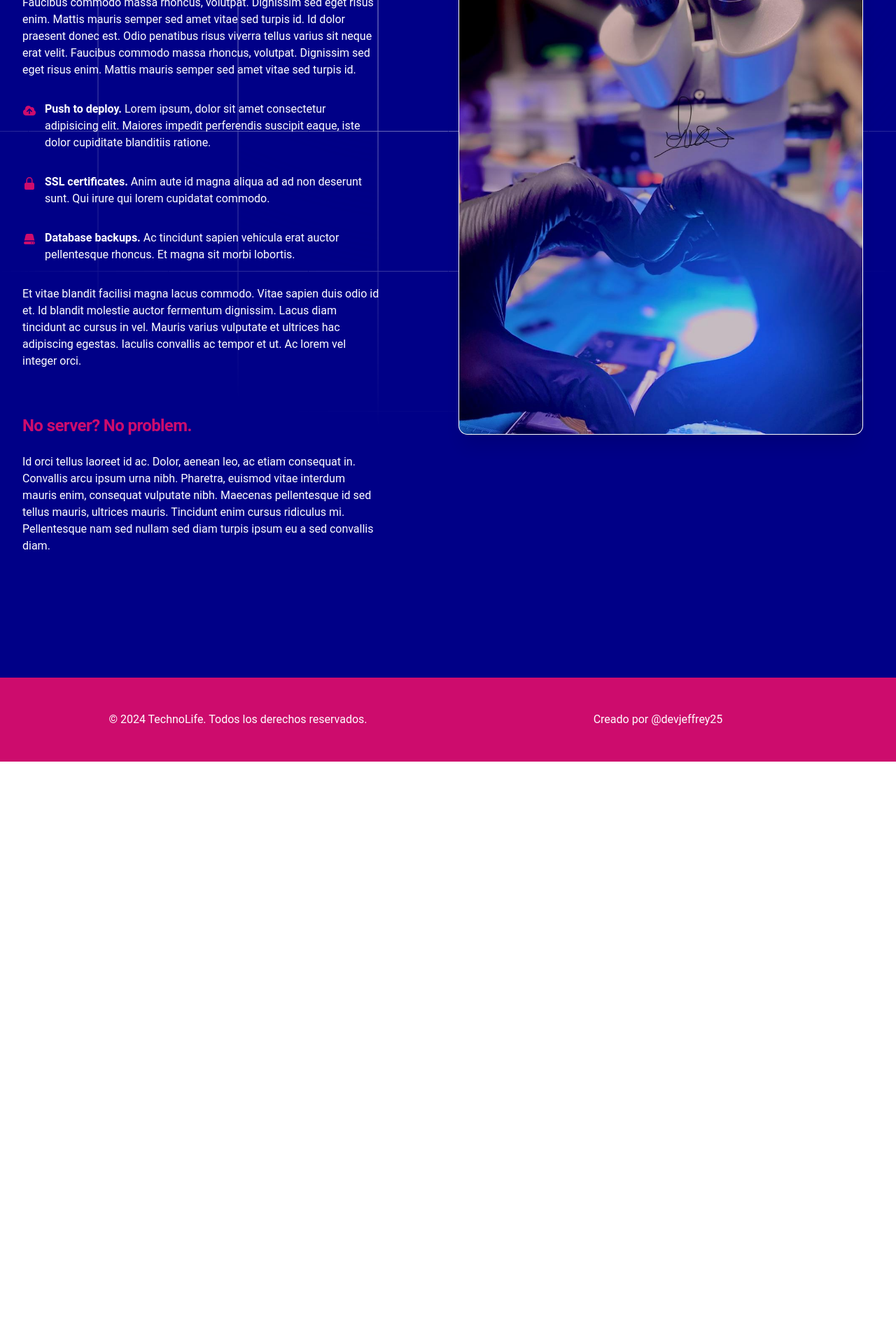
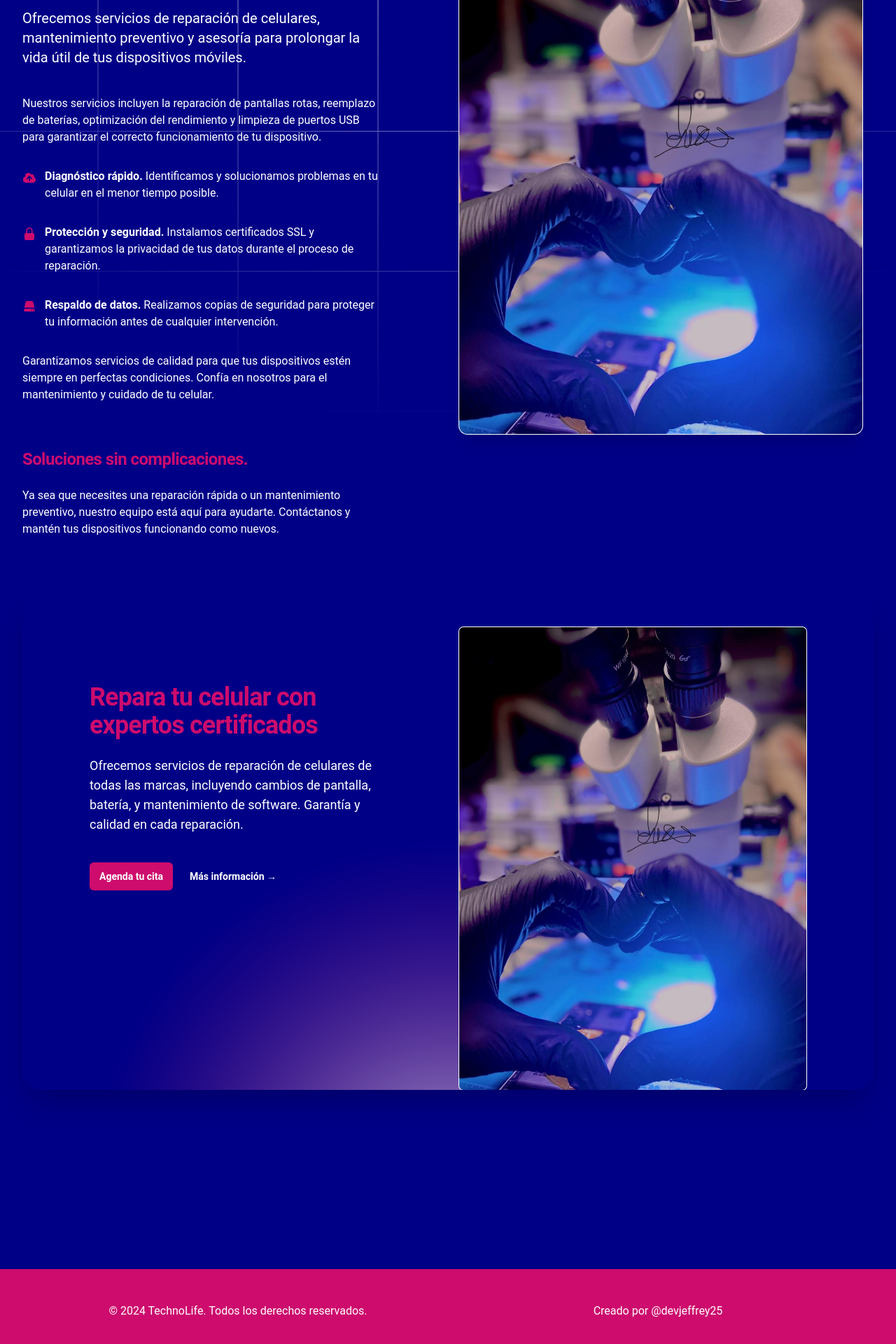
Before and after one commit to MADDOG25/technolife, a React (Vite) app: page /servicios in a window 1280 px wide. Shown: the part 412-2332 px from the top of the page at 70% size. Before the commit the page ends 1500 px from the top, so only its background shows below. Built offline with nearby package versions, Linux system fonts and the light colour scheme.

Commit message:
add CallToAction component and modified text with SEO

```diff
--- a/src/components/Blog.jsx
+++ b/src/components/Blog.jsx
@@ -1,13 +1,13 @@
 const posts = [
   {
     id: 1,
-    title: "Boost your conversion rate",
-    href: "#",
+    title: "Cómo reparar la pantalla rota de tu celular paso a paso.",
+    href: "#", //Mejorar
     description:
       "Illo sint voluptas. Error voluptates culpa eligendi. Hic vel totam vitae illo. Non aliquid explicabo necessitatibus unde. Sed exercitationem placeat consectetur nulla deserunt vel. Iusto corrupti dicta.",
     date: "Mar 16, 2020",
     datetime: "2020-03-16",
-    category: { title: "Marketing", href: "#" },
+    category: { title: "Reparación de Celulares", href: "#" }, //Mejorar links
     author: {
       name: "Michael Foster",
       role: "Co-Founder / CTO",
@@ -18,13 +18,14 @@ const posts = [
   },
   {
     id: 2,
-    title: "Boost your conversion rate",
+    title:
+      "5 consejos para extender la vida útil de la batería de tu smartphone.",
     href: "#",
     description:
       "Illo sint voluptas. Error voluptates culpa eligendi. Hic vel totam vitae illo. Non aliquid explicabo necessitatibus unde. Sed exercitationem placeat consectetur nulla deserunt vel. Iusto corrupti dicta.",
     date: "Mar 16, 2020",
     datetime: "2020-03-16",
-    category: { title: "Marketing", href: "#" },
+    category: { title: "Cuidado de Smartphones", href: "#" },
     author: {
       name: "Michael Foster",
       role: "Co-Founder / CTO",
@@ -35,13 +36,13 @@ const posts = [
   },
   {
     id: 3,
-    title: "Boost your conversion rate",
+    title: "Errores comunes en el mantenimiento de celulares y cómo evitarlos.",
     href: "#",
     description:
-      "Illo sint voluptas. Error voluptates culpa eligendi. Hic vel totam vitae illo. Non aliquid explicabo necessitatibus unde. Sed exercitationem placeat consectetur nulla deserunt vel. Iusto corrupti dicta.",
+      "Descubre las mejores prácticas para mantener tu celular como nuevo, desde el cambio de batería hasta la limpieza de puertos.",
     date: "Mar 16, 2020",
     datetime: "2020-03-16",
-    category: { title: "Marketing", href: "#" },
+    category: { title: "Mantenimiento Preventivo", href: "#" },
     author: {
       name: "Michael Foster",
       role: "Co-Founder / CTO",
@@ -58,10 +59,11 @@ export default function Blog() {
       <div className="mx-auto max-w-7xl px-6 lg:px-8">
         <div className="mx-auto max-w-2xl lg:mx-0">
           <h2 className="text-pretty text-4xl font-semibold tracking-tight text-white sm:text-5xl">
-            From the blog
+            Consejos y Noticias sobre Reparación y Cuidado de Celulares
           </h2>
           <p className="mt-2 text-lg text-pink">
-            Learn how to grow your business with our expert advice.
+            Aprende cómo mantener tu celular en perfecto estado, solucionar
+            problemas comunes y explorar nuestras guías de reparación.
           </p>
         </div>
         <div className="mx-auto mt-10 grid max-w-2xl grid-cols-1 gap-x-8 gap-y-16 border-t border-white pt-10 sm:mt-16 sm:pt-16 lg:mx-0 lg:max-w-none lg:grid-cols-3">
@@ -83,7 +85,10 @@ export default function Blog() {
               </div>
               <div className="group relative">
                 <h3 className="mt-3 text-lg font-semibold text-white group-hover:text-pink">
-                  <a href={post.href}>
+                  <a
+                    href={post.href}
+                    aria-label={`Leer más sobre: ${post.title}`}
+                  >
                     <span className="absolute inset-0" />
                     {post.title}
                   </a>
@@ -94,11 +99,12 @@ export default function Blog() {
               </div>
               <div className="relative mt-8 flex items-center gap-x-4">
                 <img
-                  alt=""
+                  alt={`Foto de ${post.author.name}, autor del artículo: ${post.title}`}
                   src={post.author.imageUrl}
                   className="size-10 rounded-full bg-white"
+                  loading="lazy"
                 />
-                <div className="text-sm/6">
+                <div className="text-sm/6 gap-y-2 grid">
                   <p className="font-semibold text-white">
                     <a href={post.author.href}>
                       <span className="absolute inset-0" />
@@ -106,6 +112,12 @@ export default function Blog() {
                     </a>
                   </p>
                   <p className="text-white">{post.author.role}</p>
+                  <a
+                    href="/servicios"
+                    className="text-sm font-semibold text-pink"
+                  >
+                    Ver servicios de reparación →
+                  </a>
                 </div>
               </div>
             </article>
--- /dev/null
+++ b/src/components/CallToAction.jsx
@@ -0,0 +1,62 @@
+export default function CallToAction() {
+    return (
+      <div className="bg-blue">
+        <div className="container mx-auto max-w-7xl py-20 sm:px-6 lg:px-8">
+          <div className="relative isolate overflow-hidden bg-blue grid grid-cols-1 lg:grid-cols-2 px-6 pt-16 lg:pb-0 md:pb-20 pb-20 shadow-2xl sm:rounded-3xl sm:px-16 md:pt-24 lg:flex lg:gap-x-20 lg:px-24 lg:pt-0">
+            {/* Fondo radial decorativo */}
+            <svg
+              viewBox="0 0 1024 1024"
+              aria-hidden="true"
+              className="absolute left-1/2 top-1/2 -z-10 h-[64rem] -translate-y-1/2 [mask-image:radial-gradient(closest-side,white,transparent)] sm:left-full sm:-ml-80 lg:left-1/2 lg:ml-0 lg:-translate-x-1/2 lg:translate-y-0"
+            >
+              <circle
+                r={512}
+                cx={512}
+                cy={512}
+                fill="url(#gradient-background)"
+                fillOpacity="0.7"
+              />
+              <defs>
+                <radialGradient id="gradient-background">
+                  <stop stopColor="#FFFFFF" />
+                  <stop offset={1} stopColor="#CD0C6D" />
+                </radialGradient>
+              </defs>
+            </svg>
+
+            {/* Contenido */}
+            <div className="mx-auto max-w-md text-center lg:mx-0 lg:flex-auto lg:py-32 lg:text-left">
+              <h2 className="text-3xl font-semibold tracking-tight text-pink sm:text-4xl">
+                Repara tu celular con expertos certificados
+              </h2>
+              <p className="mt-6 text-lg text-white">
+                Ofrecemos servicios de reparación de celulares de todas las
+                marcas, incluyendo cambios de pantalla, batería, y mantenimiento
+                de software. Garantía y calidad en cada reparación.
+              </p>
+              <div className="mt-10 flex items-center justify-center gap-x-6 lg:justify-start">
+                <a
+                  href="#"
+                  className="rounded-md bg-pink px-3.5 py-2.5 text-sm font-semibold text-white shadow-sm hover:bg-white hover:text-pink focus-visible:outline focus-visible:outline-2 focus-visible:outline-offset-2 focus-visible:outline-white"
+                >
+                  Agenda tu cita
+                </a>
+                <a href="/contacto" className="text-sm font-semibold text-white">
+                  Más información <span aria-hidden="true">→</span>
+                </a>
+              </div>
+            </div>
+
+            {/* Imagen de reparación */}
+            <div className="mt-12 h-full flex justify-center items-center">
+              <img
+                alt="Técnico reparando un celular en un taller especializado"
+                src="/src/assets/imagen-1.jpeg"
+                className="w-auto max-h-full rounded-md bg-white ring-1 ring-white object-contain"
+              />
+            </div>
+          </div>
+        </div>
+      </div>
+    );
+  }
--- a/src/components/layout/Header.jsx
+++ b/src/components/layout/Header.jsx
@@ -14,7 +14,7 @@ export default function Header() {
 
   return (
     <div>
-      <header className="bg-blue absolute inset-x-0 top-0 z-50">
+      <header className="bg-blue absolute inset-x-0 top-0 z-50 drop-shadow-2xl ">
         <nav
           aria-label="Global"
           className="flex items-center justify-between py-8 px-8"
--- a/src/pages/Error.jsx
+++ b/src/pages/Error.jsx
@@ -3,7 +3,7 @@ import { Link } from "react-router-dom";
 function Error() {
   return (
     <div>
-      <h1>Error 404</h1>
+      <h2>Error 404</h2>
       <p>
         Pagina no encontrada. Regresa a la pagina de{" "}
         <Link to="/inicio">inicio</Link>
--- a/src/pages/Services.jsx
+++ b/src/pages/Services.jsx
@@ -3,6 +3,7 @@ import {
   LockClosedIcon,
   ServerIcon,
 } from "@heroicons/react/20/solid";
+import CallToAction from "../components/CallToAction";
 
 export default function Services() {
   return (
@@ -43,36 +44,30 @@ export default function Services() {
           <div className="lg:pr-4">
             <div className="lg:max-w-lg">
               <p className="text-base font-semibold text-white">
-                Deploy faster
+                Servicios especializados
               </p>
-              <h1 className="mt-2 text-pretty text-4xl font-semibold tracking-tight text-pink sm:text-5xl">
-                A better workflow
-              </h1>
+              <h2 className="mt-2 text-pretty text-4xl font-semibold tracking-tight text-pink sm:text-5xl">
+                Soluciones para reparación y mantenimiento de celulares
+              </h2>
               <p className="mt-6 text-xl text-white">
-                Aliquet nec orci mattis amet quisque ullamcorper neque, nibh
-                sem. At arcu, sit dui mi, nibh dui, diam eget aliquam. Quisque
-                id at vitae feugiat egestas.
+                Ofrecemos servicios de reparación de celulares, mantenimiento preventivo y asesoría para prolongar la vida útil de tus dispositivos móviles.
               </p>
             </div>
           </div>
         </div>
         <div className="-ml-12 lg:mt-10 p-12  lg:sticky lg:top-4 lg:col-start-2 lg:row-span-2 lg:row-start-1 lg:overflow-hidden">
           <img
-            alt=""
+            alt="Imagen de reparación y mantenimiento de celulares"
             src="/src/assets/imagen-1.jpeg"
             className="w-full rounded-xl bg-white shadow-xl ring-1 ring-white"
+            loading="lazy"
           />
         </div>
         <div className="lg:col-span-2 lg:col-start-1 lg:row-start-2 lg:mx-auto lg:grid lg:w-full lg:max-w-7xl lg:grid-cols-2 lg:gap-x-8 lg:px-8">
           <div className="lg:pr-4">
             <div className="max-w-xl text-base text-white lg:max-w-lg">
               <p>
-                Faucibus commodo massa rhoncus, volutpat. Dignissim sed eget
-                risus enim. Mattis mauris semper sed amet vitae sed turpis id.
-                Id dolor praesent donec est. Odio penatibus risus viverra tellus
-                varius sit neque erat velit. Faucibus commodo massa rhoncus,
-                volutpat. Dignissim sed eget risus enim. Mattis mauris semper
-                sed amet vitae sed turpis id.
+                Nuestros servicios incluyen la reparación de pantallas rotas, reemplazo de baterías, optimización del rendimiento y limpieza de puertos USB para garantizar el correcto funcionamiento de tu dispositivo.
               </p>
               <ul role="list" className="mt-8 space-y-8 text-white">
                 <li className="flex gap-x-3">
@@ -82,11 +77,9 @@ export default function Services() {
                   />
                   <span>
                     <strong className="font-semibold text-white">
-                      Push to deploy.
+                      Diagnóstico rápido.
                     </strong>{" "}
-                    Lorem ipsum, dolor sit amet consectetur adipisicing elit.
-                    Maiores impedit perferendis suscipit eaque, iste dolor
-                    cupiditate blanditiis ratione.
+                    Identificamos y solucionamos problemas en tu celular en el menor tiempo posible.
                   </span>
                 </li>
                 <li className="flex gap-x-3">
@@ -96,10 +89,9 @@ export default function Services() {
                   />
                   <span>
                     <strong className="font-semibold text-white">
-                      SSL certificates.
+                      Protección y seguridad.
                     </strong>{" "}
-                    Anim aute id magna aliqua ad ad non deserunt sunt. Qui irure
-                    qui lorem cupidatat commodo.
+                    Instalamos certificados SSL y garantizamos la privacidad de tus datos durante el proceso de reparación.
                   </span>
                 </li>
                 <li className="flex gap-x-3">
@@ -109,35 +101,26 @@ export default function Services() {
                   />
                   <span>
                     <strong className="font-semibold text-white">
-                      Database backups.
+                      Respaldo de datos.
                     </strong>{" "}
-                    Ac tincidunt sapien vehicula erat auctor pellentesque
-                    rhoncus. Et magna sit morbi lobortis.
+                    Realizamos copias de seguridad para proteger tu información antes de cualquier intervención.
                   </span>
                 </li>
               </ul>
               <p className="mt-8">
-                Et vitae blandit facilisi magna lacus commodo. Vitae sapien duis
-                odio id et. Id blandit molestie auctor fermentum dignissim.
-                Lacus diam tincidunt ac cursus in vel. Mauris varius vulputate
-                et ultrices hac adipiscing egestas. Iaculis convallis ac tempor
-                et ut. Ac lorem vel integer orci.
+                Garantizamos servicios de calidad para que tus dispositivos estén siempre en perfectas condiciones. Confía en nosotros para el mantenimiento y cuidado de tu celular.
               </p>
               <h2 className="mt-16 text-2xl font-bold tracking-tight text-pink">
-                No server? No problem.
+                Soluciones sin complicaciones.
               </h2>
               <p className="mt-6">
-                Id orci tellus laoreet id ac. Dolor, aenean leo, ac etiam
-                consequat in. Convallis arcu ipsum urna nibh. Pharetra, euismod
-                vitae interdum mauris enim, consequat vulputate nibh. Maecenas
-                pellentesque id sed tellus mauris, ultrices mauris. Tincidunt
-                enim cursus ridiculus mi. Pellentesque nam sed nullam sed diam
-                turpis ipsum eu a sed convallis diam.
+                Ya sea que necesites una reparación rápida o un mantenimiento preventivo, nuestro equipo está aquí para ayudarte. Contáctanos y mantén tus dispositivos funcionando como nuevos.
               </p>
             </div>
           </div>
         </div>
       </div>
+      <CallToAction />
     </div>
   );
 }
```
